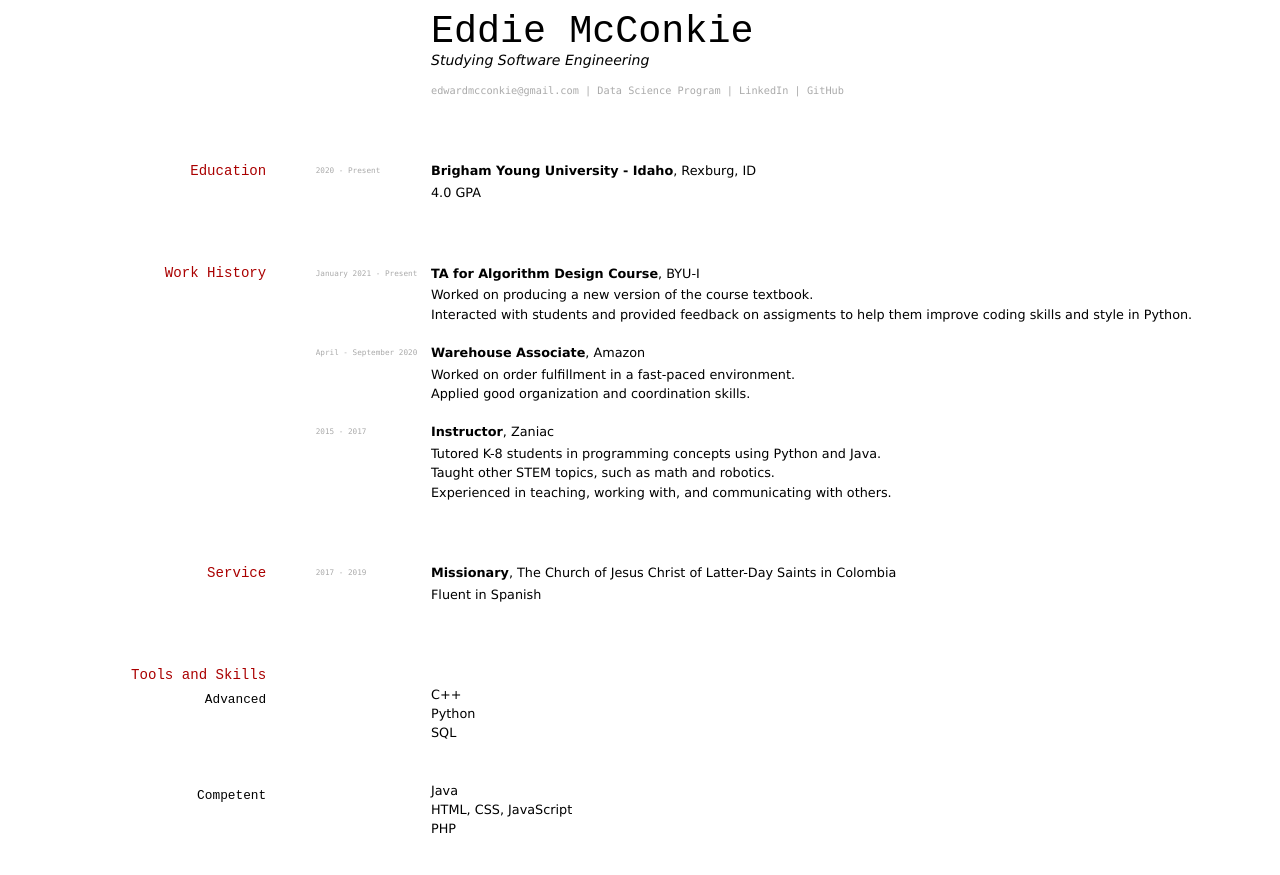
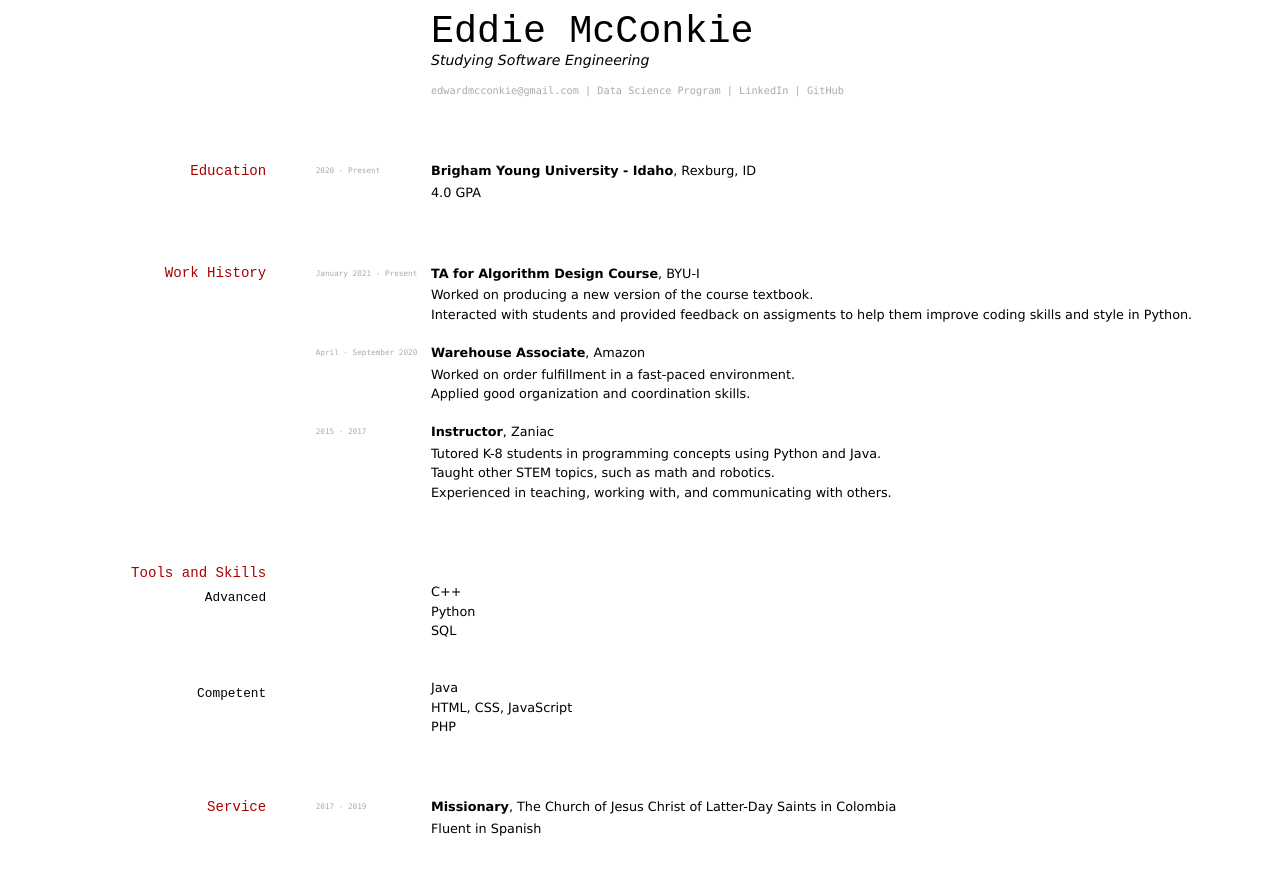
Before and after one commit to byuids-resumes/mcconkie_resume, a Jekyll site: the page built from docs/index.md, in a window 1280 px wide. Shown: the top 875 px of the page. Built offline with Jekyll 4.4.1, drawn with Linux system fonts in a browser that asks for light colours; part of the change alters nothing that is shown.

```diff
--- a/docs/index.md
+++ b/docs/index.md
@@ -42,13 +42,6 @@ __Instructor__, Zaniac
 - Experienced in teaching, working with, and communicating with others.
 
 
-## Service
-
-`2017 - 2019`
-__Missionary__, The Church of Jesus Christ of Latter-Day Saints in Colombia
-- Fluent in Spanish
-
-
 ## Tools and Skills
 ### Advanced
 - C++
@@ -60,6 +53,13 @@ __Missionary__, The Church of Jesus Christ of Latter-Day Saints in Colombia
 - HTML, CSS, JavaScript
 - PHP
 
+
+## Service
+
+`2017 - 2019`
+__Missionary__, The Church of Jesus Christ of Latter-Day Saints in Colombia
+- Fluent in Spanish
+
 <!-- ### Footer
 
 Last updated: March 2021 -->
```
